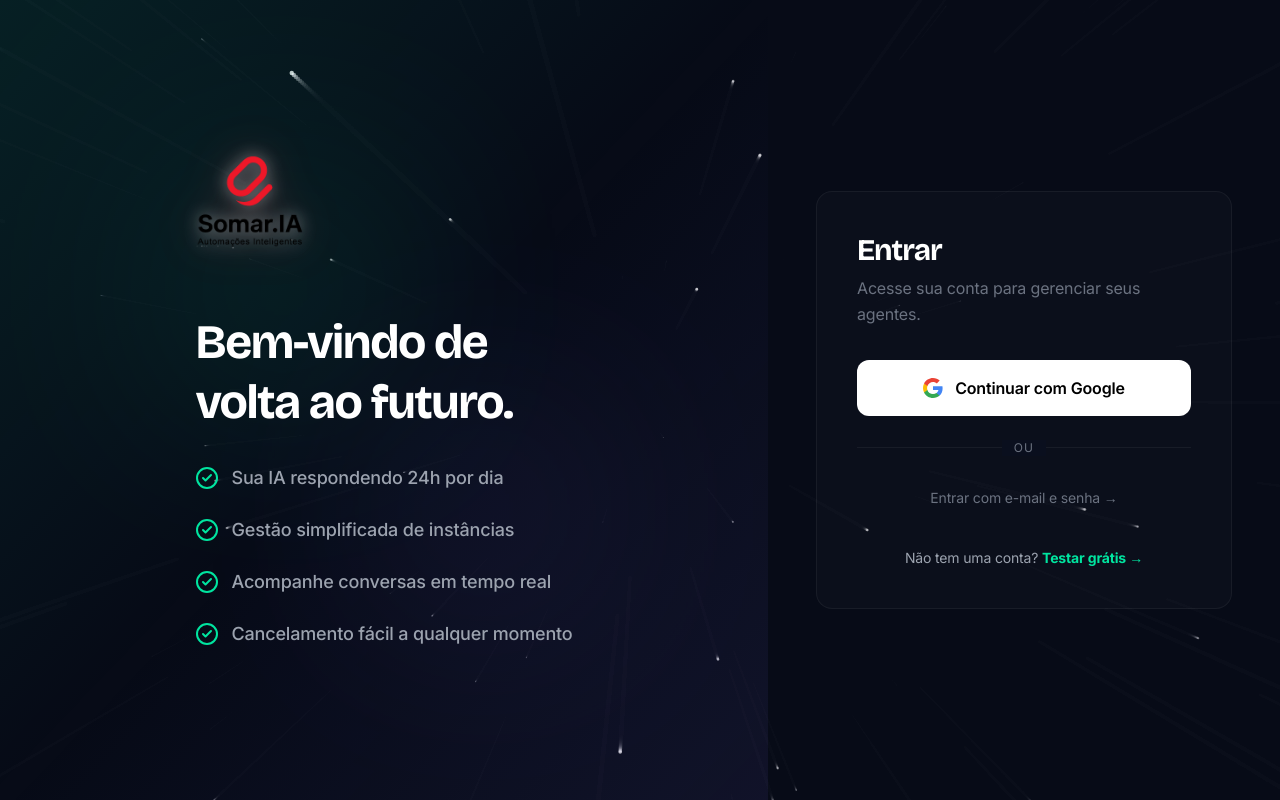
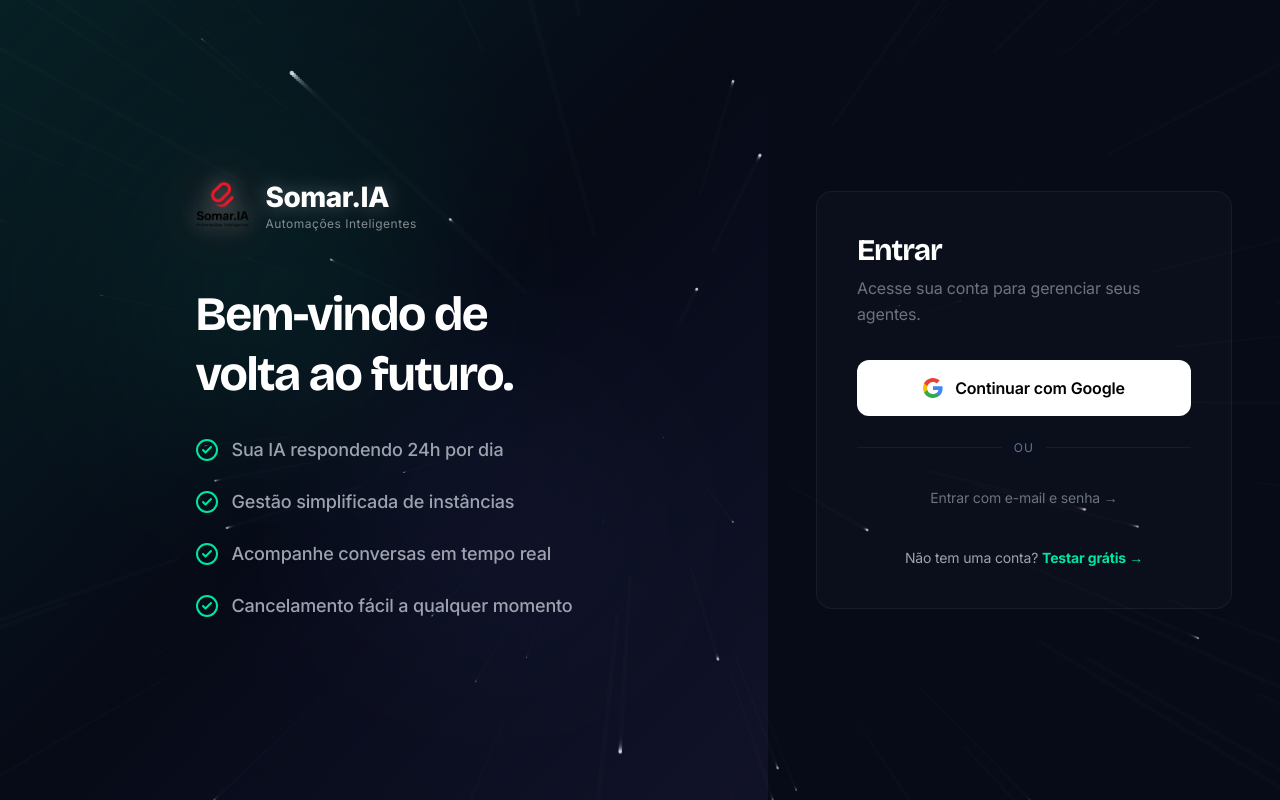
Before and after one commit to graphwell/saas_somar, a Next.js app: page /login in a window 1280 px wide. Built offline with nearby package versions, Linux system fonts and the light colour scheme.

Commit message:
fix: logo login — ícone menor + texto Somar.IA branco visível

```diff
--- a/app/(auth)/login/page.tsx
+++ b/app/(auth)/login/page.tsx
@@ -79,16 +79,38 @@ export default function LoginPage() {
         <div className="absolute top-[20%] left-[20%] w-64 h-64 bg-[#00E5A0] opacity-[0.08] blur-[100px]" />
         <div className="absolute bottom-[20%] right-[20%] w-64 h-64 bg-[#6C5DD3] opacity-[0.08] blur-[100px]" />
         <div className="relative z-10 max-w-md">
-          <Link href="/" className="mb-12 block hover:opacity-90 transition-opacity">
+          <Link href="/" className="mb-12 flex items-center gap-3.5 hover:opacity-90 transition-opacity w-fit">
             <img
               src="/logo.png"
               alt="Somar.IA"
-              className="h-28 w-auto object-contain"
               style={{
-                filter: 'drop-shadow(0 0 8px rgba(255,255,255,0.5)) drop-shadow(0 0 20px rgba(255,80,80,0.3))',
+                width: 56,
+                height: 56,
+                objectFit: 'contain',
+                filter: 'drop-shadow(0 0 10px rgba(255,255,255,0.5)) drop-shadow(0 0 24px rgba(255,80,80,0.4))',
                 mixBlendMode: 'screen',
               }}
             />
+            <div>
+              <div style={{
+                fontSize: '28px',
+                fontWeight: 800,
+                color: '#ffffff',
+                letterSpacing: '-0.5px',
+                lineHeight: 1,
+                textShadow: '0 0 20px rgba(255,255,255,0.3)',
+              }}>
+                Somar.IA
+              </div>
+              <div style={{
+                fontSize: '12px',
+                color: 'rgba(255,255,255,0.5)',
+                marginTop: '3px',
+                letterSpacing: '0.5px',
+              }}>
+                Automações Inteligentes
+              </div>
+            </div>
           </Link>
           <h2 className="text-5xl font-bold text-white mb-8 leading-tight">
             Bem-vindo de <br />volta ao futuro.
```
